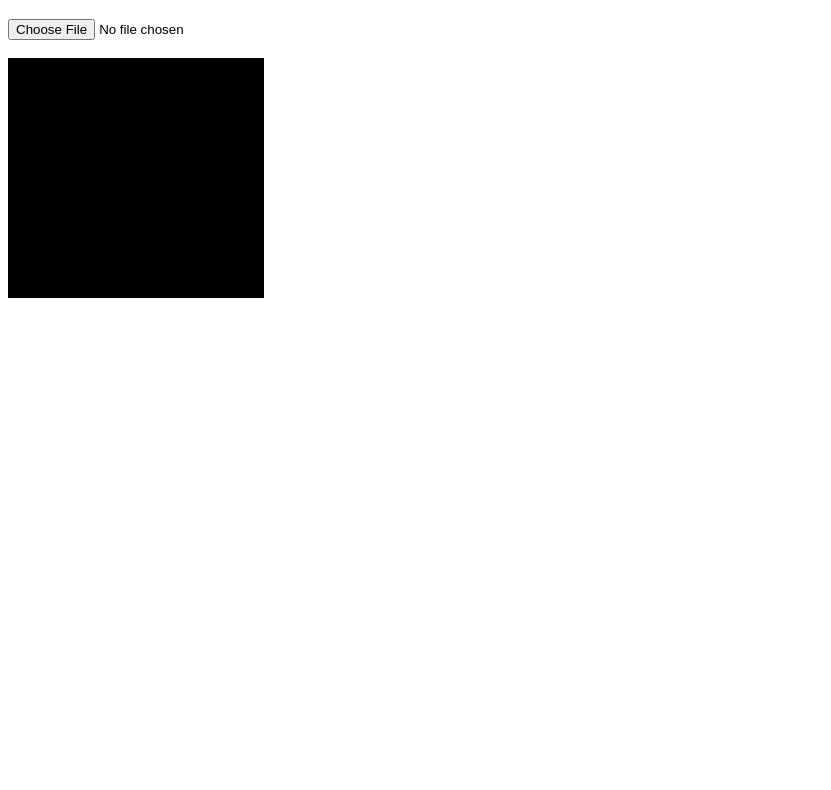
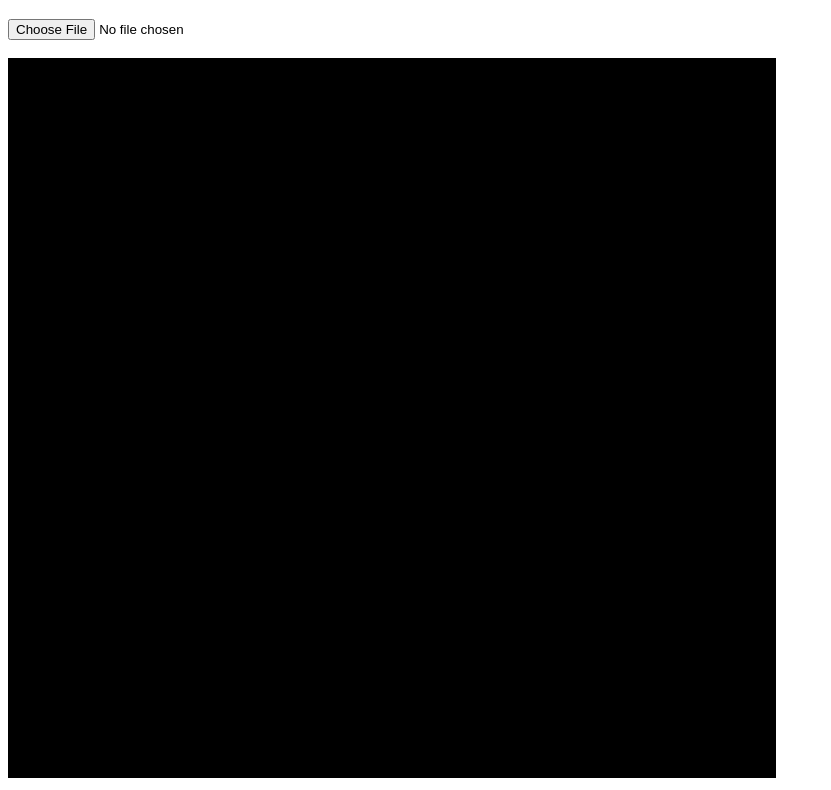
Before and after one commit to Hacktix/TixNES, a plain HTML site: page index.html in a window 1280 px wide. Shown: the part 61-851 px from the top of the page, without its empty margins (0-831 px from the left). Before the commit the page ends 800 px from the top, so only its background shows below. Drawn offline with Linux system fonts and the light colour scheme.

Commit message:
Added 3x scaling

```diff
--- a/index.html
+++ b/index.html
@@ -16,7 +16,7 @@
     <h1>TixNES is under construction!</h1>
     <input type="file" class="fileinput" id="rom"></input>
     <br><br>
-    <canvas id="screen" width="256" height="240"></canvas>
+    <canvas id="screen" width="768" height="720"></canvas>
 </body>
 
 <script src="js/nes/input.js"></script>
--- a/js/nes/emu.js
+++ b/js/nes/emu.js
@@ -16,6 +16,7 @@ const tmplcd = tmpcanvas.getContext('2d');
 // Initialize Canvas & ImageData
 const screen = document.getElementById('screen').getContext('2d', {alpha: false});
 screen.imageSmoothingEnabled = false;
+screen.scale(3, 3);
 screen.fillRect(0, 0, 256, 240);
 const screenData = screen.createImageData(256, 240);
 
```
